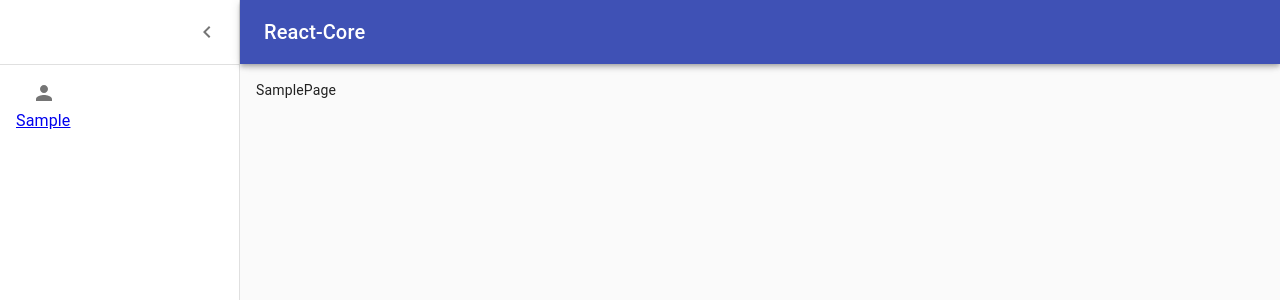
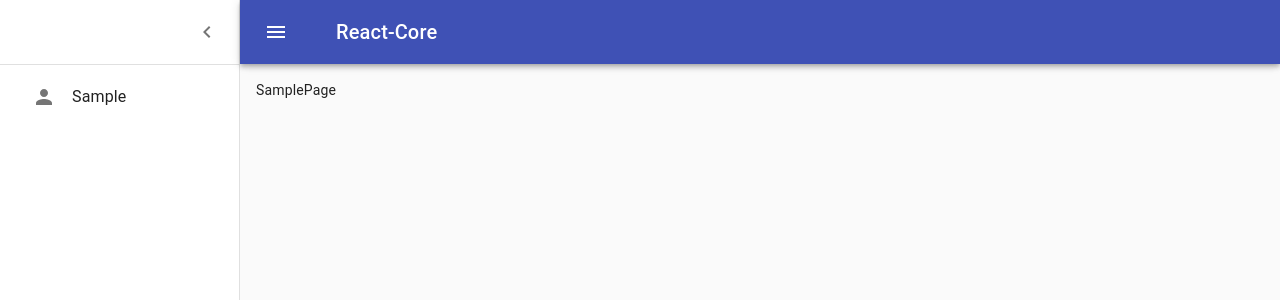
Before and after one commit to lequochung19971/lqh-react-core, a React (Create React App) app: page / in a window 1280 px wide. Both pictures are taken after a click on the button 36 px from the left and 32 px from the top of the page. Shown: the top 300 px of the page. Built offline with nearby package versions, Linux system fonts and the light colour scheme.

Commit message:
refactor Shell

```diff
--- a/src/shared/components/Shell/Shell.tsx
+++ b/src/shared/components/Shell/Shell.tsx
@@ -1,85 +1,16 @@
 import React from 'react';
-import clsx from 'clsx';
-import { createStyles, makeStyles, useTheme, Theme } from '@material-ui/core/styles';
-import { AppBar, Box, Divider, Drawer, IconButton, List, ListItem, Toolbar, Typography } from '@material-ui/core';
-import MenuIcon from '@material-ui/icons/Menu';
-import ChevronLeftIcon from '@material-ui/icons/ChevronLeft';
-import ListItemIcon from '@material-ui/core/ListItemIcon';
-import ListItemText from '@material-ui/core/ListItemText';
-import { Link } from 'react-router-dom';
-import { navigators } from 'shared/configs';
-
-const drawerWidth = 240;
-
-const useStyles = makeStyles((theme: Theme) =>
-  createStyles({
-    root: {
-      display: 'flex',
-    },
-    appBar: {
-      zIndex: theme.zIndex.drawer + 1,
-      transition: theme.transitions.create(['width', 'margin'], {
-        easing: theme.transitions.easing.sharp,
-        duration: theme.transitions.duration.leavingScreen,
-      }),
-    },
-    appBarShift: {
-      marginLeft: drawerWidth,
-      width: `calc(100% - ${drawerWidth}px)`,
-      transition: theme.transitions.create(['width', 'margin'], {
-        easing: theme.transitions.easing.sharp,
-        duration: theme.transitions.duration.enteringScreen,
-      }),
-    },
-    menuButton: {
-      marginRight: 36,
-    },
-    hide: {
-      display: 'none',
-    },
-    drawer: {
-      width: drawerWidth,
-      flexShrink: 0,
-      whiteSpace: 'nowrap',
-    },
-    drawerOpen: {
-      width: drawerWidth,
-      transition: theme.transitions.create('width', {
-        easing: theme.transitions.easing.sharp,
-        duration: theme.transitions.duration.enteringScreen,
-      }),
-    },
-    drawerClose: {
-      transition: theme.transitions.create('width', {
-        easing: theme.transitions.easing.sharp,
-        duration: theme.transitions.duration.leavingScreen,
-      }),
-      width: theme.spacing(11) + 1,
-      overflowX: 'hidden',
-    },
-    toolbar: {
-      display: 'flex',
-      alignItems: 'center',
-      justifyContent: 'flex-end',
-      padding: theme.spacing(0, 1),
-      // necessary for content to be below app bar
-      ...theme.mixins.toolbar,
-    },
-    flexCenter: {
-      display: 'flex',
-      justifyContent: 'center',
-    },
-  }),
-);
+import ShellHeader from './ShellHeader';
+import ShellSideBar from './ShellSideBar';
+import ShellMain from './ShellMain';
+import { useShellStyles } from './useShellStyle';
 
 const Shell: React.FunctionComponent = (props) => {
-  const classes = useStyles();
-  const theme = useTheme();
+  const classes = useShellStyles();
   const [open, setOpen] = React.useState(false);
+
   const handleDrawerOpen = () => {
     setOpen(true);
   };
-  console.log(theme);
 
   const handleDrawerClose = () => {
     setOpen(false);
@@ -87,63 +18,9 @@ const Shell: React.FunctionComponent = (props) => {
 
   return (
     <div className={classes.root}>
-      <AppBar
-        position="fixed"
-        className={clsx(classes.appBar, {
-          [classes.appBarShift]: open,
-        })}
-      >
-        <Toolbar>
-          <IconButton
-            color="inherit"
-            aria-label="open drawer"
-            onClick={handleDrawerOpen}
-            edge="start"
-            className={clsx(classes.menuButton, {
-              [classes.hide]: open,
-            })}
-          >
-            <MenuIcon />
-          </IconButton>
-          <Typography variant="h6" noWrap>
-            React-Core
-          </Typography>
-        </Toolbar>
-      </AppBar>
-      <Drawer
-        variant="permanent"
-        className={clsx(classes.drawer, {
-          [classes.drawerOpen]: open,
-          [classes.drawerClose]: !open,
-        })}
-        classes={{
-          paper: clsx({
-            [classes.drawerOpen]: open,
-            [classes.drawerClose]: !open,
-          }),
-        }}
-      >
-        <div className={classes.toolbar}>
-          <IconButton onClick={handleDrawerClose}>
-            <ChevronLeftIcon />
-          </IconButton>
-        </div>
-        <Divider />
-        <List>
-          {navigators.map((nav, index) => (
-            <ListItem button key={`${nav.name}-${index}`} alignItems="center">
-              <Link to={nav.path}>
-                <ListItemIcon className={classes.flexCenter}>{nav.icon}</ListItemIcon>
-                <ListItemText primary={nav.name} hidden={!open} />
-              </Link>
-            </ListItem>
-          ))}
-        </List>
-      </Drawer>
-      <Box p={2} flexGrow={1}>
-        <div className={classes.toolbar} />
-        {props.children}
-      </Box>
+      <ShellHeader onOpenDrawer={handleDrawerOpen} open={open} />
+      <ShellSideBar onCloseDrawer={handleDrawerClose} open={open}/>
+      <ShellMain>{props.children}</ShellMain>
     </div>
   );
 };
--- /dev/null
+++ b/src/shared/components/Shell/ShellHeader.tsx
@@ -0,0 +1,43 @@
+import React from 'react';
+import clsx from 'clsx';
+import { AppBar, IconButton, Toolbar, Typography } from '@material-ui/core';
+import MenuIcon from '@material-ui/icons/Menu';
+import { useShellStyles } from './useShellStyle';
+
+type Props = {
+  onOpenDrawer: () => void;
+  open: boolean;
+};
+
+const ShellHeader: React.FunctionComponent<Props> = (props) => {
+  const classes = useShellStyles();
+
+  const { onOpenDrawer, open } = props;
+
+  return (
+    <AppBar
+      position="fixed"
+      className={clsx(classes.appBar, {
+        [classes.appBarShift]: open,
+      })}
+    >
+      <Toolbar>
+        <IconButton
+          color="inherit"
+          aria-label="open drawer"
+          onClick={onOpenDrawer}
+          edge="start"
+          hidden={open}
+          className={classes.menuButton}
+        >
+          <MenuIcon />
+        </IconButton>
+        <Typography variant="h6" noWrap>
+          React-Core
+        </Typography>
+      </Toolbar>
+    </AppBar>
+  );
+};
+
+export default ShellHeader;
--- /dev/null
+++ b/src/shared/components/Shell/ShellMain.tsx
@@ -0,0 +1,16 @@
+import { Box } from '@material-ui/core';
+import React from 'react';
+import { useShellStyles } from './useShellStyle';
+
+const ShellMain: React.FunctionComponent = (props) => {
+  const classes = useShellStyles();
+
+  return (
+    <Box p={2} flexGrow={1}>
+      <div className={classes.toolbar} />
+      {props.children}
+    </Box>
+  );
+};
+
+export default ShellMain;
--- /dev/null
+++ b/src/shared/components/Shell/ShellSideBar.tsx
@@ -0,0 +1,49 @@
+import React from 'react';
+import clsx from 'clsx';
+import { Divider, Drawer, IconButton, List, ListItem, ListItemIcon, ListItemText } from '@material-ui/core';
+import ChevronLeftIcon from '@material-ui/icons/ChevronLeft';
+import { navigators } from 'shared/configs';
+import { Link } from 'react-router-dom';
+import { useShellStyles } from './useShellStyle';
+
+interface Props {
+  open: boolean;
+  onCloseDrawer: () => void;
+}
+const ShellSideBar: React.FunctionComponent<Props> = (props) => {
+  const classes = useShellStyles();
+  const { open, onCloseDrawer } = props;
+
+  return (
+    <Drawer
+      variant="permanent"
+      className={clsx(classes.drawer, {
+        [classes.drawerOpen]: open,
+        [classes.drawerClose]: !open,
+      })}
+      classes={{
+        paper: clsx({
+          [classes.drawerOpen]: open,
+          [classes.drawerClose]: !open,
+        }),
+      }}
+    >
+      <div className={classes.toolbar}>
+        <IconButton onClick={onCloseDrawer}>
+          <ChevronLeftIcon />
+        </IconButton>
+      </div>
+      <Divider />
+      <List>
+        {navigators.map((nav, index) => (
+          <ListItem component={Link} button to={nav.path} key={`${nav.name}-${index}`} alignItems="center">
+            <ListItemIcon className={classes.flexCenter}>{nav.icon}</ListItemIcon>
+            <ListItemText primary={nav.name} hidden={!open} />
+          </ListItem>
+        ))}
+      </List>
+    </Drawer>
+  );
+};
+
+export default ShellSideBar;
--- /dev/null
+++ b/src/shared/components/Shell/useShellStyle.ts
@@ -0,0 +1,63 @@
+import { createStyles, makeStyles, Theme } from '@material-ui/core/styles';
+
+const drawerWidth = 240;
+
+export const useShellStyles = makeStyles((theme: Theme) =>
+  createStyles({
+    root: {
+      display: 'flex',
+    },
+    appBar: {
+      zIndex: theme.zIndex.drawer + 1,
+      transition: theme.transitions.create(['width', 'margin'], {
+        easing: theme.transitions.easing.sharp,
+        duration: theme.transitions.duration.leavingScreen,
+      }),
+    },
+    appBarShift: {
+      marginLeft: drawerWidth,
+      width: `calc(100% - ${drawerWidth}px)`,
+      transition: theme.transitions.create(['width', 'margin'], {
+        easing: theme.transitions.easing.sharp,
+        duration: theme.transitions.duration.enteringScreen,
+      }),
+    },
+    menuButton: {
+      marginRight: 36,
+    },
+    hide: {
+      display: 'none',
+    },
+    drawer: {
+      width: drawerWidth,
+      flexShrink: 0,
+      whiteSpace: 'nowrap',
+    },
+    drawerOpen: {
+      width: drawerWidth,
+      transition: theme.transitions.create('width', {
+        easing: theme.transitions.easing.sharp,
+        duration: theme.transitions.duration.enteringScreen,
+      }),
+    },
+    drawerClose: {
+      transition: theme.transitions.create('width', {
+        easing: theme.transitions.easing.sharp,
+        duration: theme.transitions.duration.leavingScreen,
+      }),
+      width: theme.spacing(11) + 1,
+      overflowX: 'hidden',
+    },
+    toolbar: {
+      display: 'flex',
+      alignItems: 'center',
+      justifyContent: 'flex-end',
+      padding: theme.spacing(0, 1),
+      ...theme.mixins.toolbar,
+    },
+    flexCenter: {
+      display: 'flex',
+      justifyContent: 'center',
+    },
+  }),
+);
```
